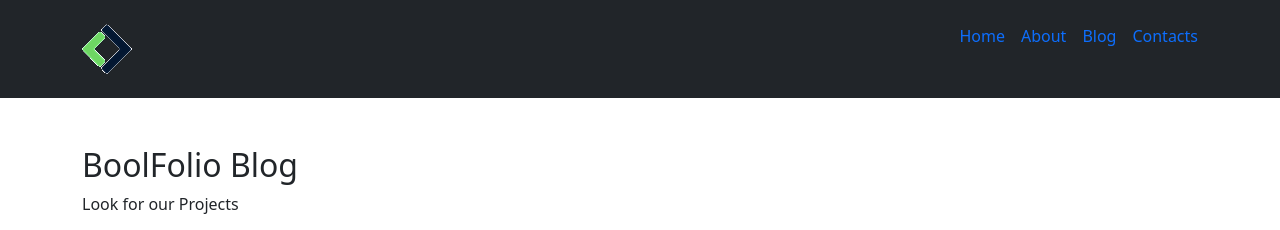
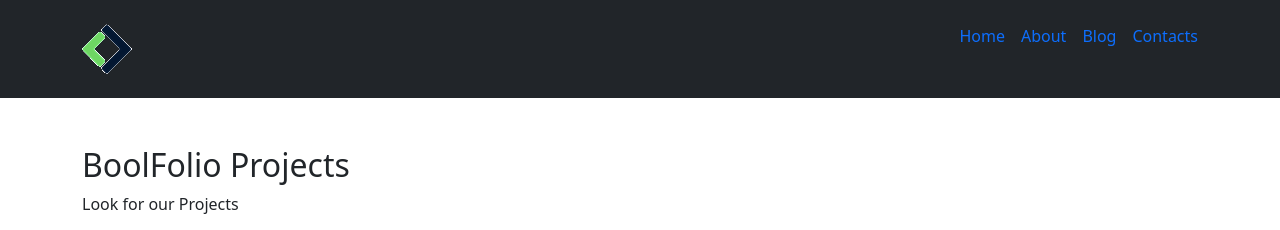
Before and after one commit to emamoldo/vite-boolfolio, a Vue app: page /blog in a window 1280 px wide. Shown: the top 230 px of the page. Built offline with nearby package versions, Linux system fonts and the light colour scheme; no server answers.

Commit message:
Add to the AppBlog the latest projects

```diff
--- a/src/views/AppBlog.vue
+++ b/src/views/AppBlog.vue
@@ -57,7 +57,7 @@ export default {
 
 <template>
 
-    <AppBanner class="py-5" title="BoolFolio Blog" leadText="Look for our Projects" callToAction="More About Us"
+    <AppBanner class="py-5" title="BoolFolio Projects" leadText="Look for our Projects" callToAction="More About Us"
         callToActionUrl="about">
     </AppBanner>
 
```
